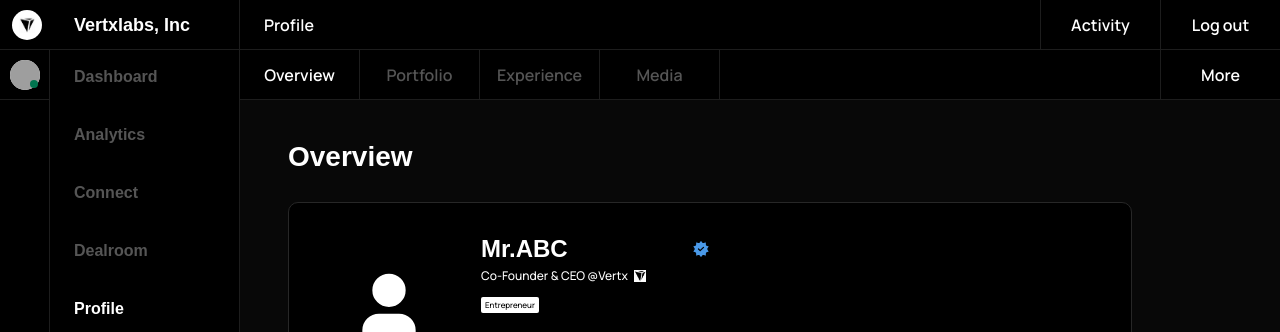
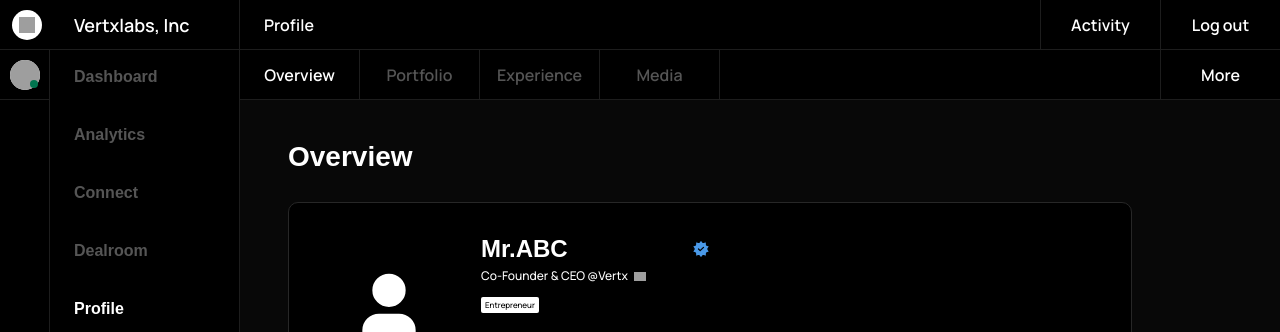
Before and after one commit to Wannabe-King/VetxDashboard, a React (Vite) app: page /profile in a window 1280 px wide. Shown: the top 332 px of the page. Built offline with nearby package versions, Linux system fonts and the light colour scheme; grey boxes are pictures that could not be loaded; some icons are missing.

Commit message:
fixing imports

```diff
--- a/src/components/ErrorLoadingPage.tsx
+++ b/src/components/ErrorLoadingPage.tsx
@@ -35,12 +35,6 @@
           >
             Try Again
           </button>
-          <a
-            href="/"
-            className="px-6 py-2 border border-gray-300 text-gray-700 rounded-lg hover:bg-gray-50 transition-colors shadow-sm"
-          >
-            Return Home
-          </a>
         </div>
       </div>
     </div>
--- a/src/components/MobileNav.tsx
+++ b/src/components/MobileNav.tsx
@@ -14,7 +14,7 @@
             </Link>
 
          <span className="h-[30px] w-[30px] inline-flex items-center justify-center rounded-full bg-white">
-          <img src="/logo.png" alt="vertex logo" className="h-4 w-4" />
+          <img src="/assets/vertxLogo.png" alt="Vertex Logo" className="h-4 w-4" />
         </span>
 
         <EllipsisVertical size={30} />
--- a/src/components/Sidebar.tsx
+++ b/src/components/Sidebar.tsx
@@ -11,10 +11,10 @@
 
       <div className=" col-span-2 px-3 grid grid-cols-[50px_1fr] items-center border-b border-[#1D1D1D]">
         <span className="h-[30px] w-[30px] inline-flex items-center justify-center rounded-full bg-white">
-          <img src="/logo.png" alt="vertex logo" className="h-4 w-4" />
+          <img src="/vertxLogo.png" alt="vertex logo" className="h-4 w-4" />
         </span>
 
-        <h1 className="font-manrope px-3 text-lg font-bold text-nowrap">
+        <h1 className="font-manrope px-3 text-lg font-semibold text-nowrap">
           Vertxlabs, Inc
         </h1>
       </div>
--- a/src/components/profile/ProfileOverviewCard.tsx
+++ b/src/components/profile/ProfileOverviewCard.tsx
@@ -21,9 +21,9 @@
         <p className="text-[12px] font-medium flex items-center flex-nowrap">
           Co-Founder & CEO @Vertx
           <img
-            src="/logo.png"
+            src="/assets/vertxLogo.png"
             className="ml-1.5"
-            alt="logo"
+            alt="Vertx Logo"
             height={12}
             width={12}
           />
--- a/src/main.tsx
+++ b/src/main.tsx
@@ -20,7 +20,7 @@
     }
   ],
   {
-    // basename: import.meta.env.BASE_URL
+    basename: import.meta.env.BASE_URL
   }
 );
 
```
Also changed, not shown: public/Screenshot 2025-04-04 181545.png (deleted), src/assets/vertxLogo.png (renamed from public/logo.png).
